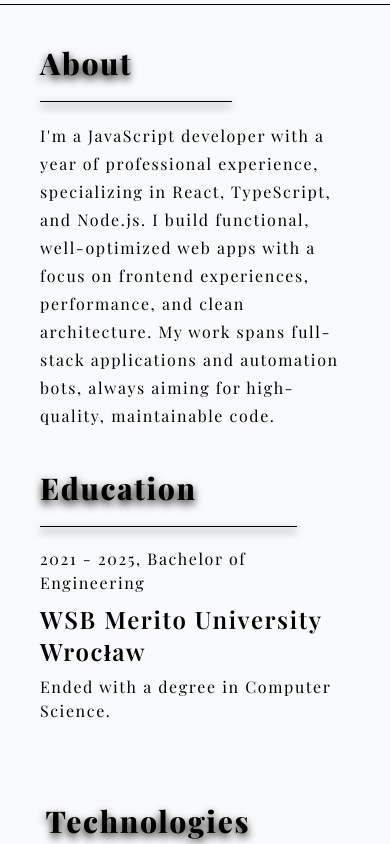
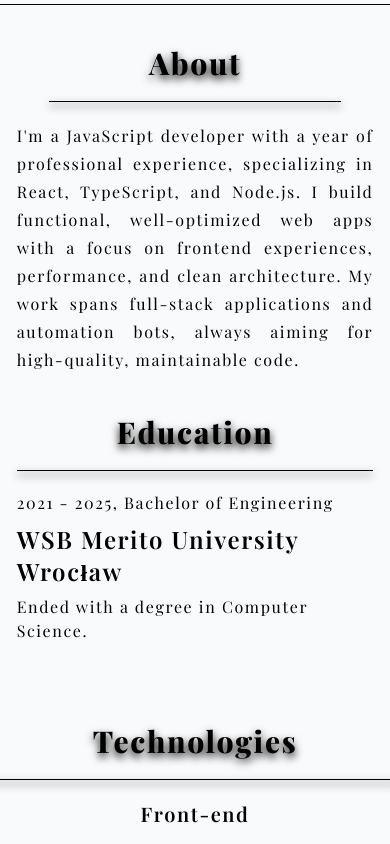
Before and after one commit to JacekGaw/Portfolio-Website, a React (Vite) app: page / in a window 390 px wide. Shown: the part 840-1684 px from the top of the page. Built offline with nearby package versions, Linux system fonts and the light colour scheme; a web font is replaced by a local one.

Commit message:
Improved responsive design

```diff
--- a/src/sections/About/About.tsx
+++ b/src/sections/About/About.tsx
@@ -17,9 +17,10 @@ const About: React.FC = () => {
           viewport={{ once: true, amount: 0.5 }}
           className="flex-1 flex flex-col gap-10 lg:gap-20"
         >
-          <div className="flex flex-col justify-center items-start gap-5">
-            <Header>About</Header>
-            <p className="leading-7">
+          <div className="flex flex-col justify-center items-center lg:items-start gap-5">
+            <Header orientation="center" className="lg:hidden">About</Header>
+            <Header orientation="left" className="lg:flex hidden">About</Header>
+            <p className="leading-7 text-justify">
               I'm a JavaScript developer with a year of professional experience,
               specializing in React, TypeScript, and Node.js. I build
               functional, well-optimized web apps with a focus on frontend
@@ -28,8 +29,9 @@ const About: React.FC = () => {
               high-quality, maintainable code.
             </p>
           </div>
-          <div className="flex flex-col justify-center items-start gap-5">
-            <Header>Education</Header>
+          <div className="flex flex-col justify-center items-center lg:items-start gap-5">
+          <Header orientation="center" className="lg:hidden">Education</Header>
+          <Header orientation="left" className="lg:flex hidden">Education</Header>
             <div className="flex flex-col gap-2">
               <p>2021 - 2025, Bachelor of Engineering</p>
               <h3 className="font-[600] text-2xl">
@@ -43,12 +45,12 @@ const About: React.FC = () => {
           initial={{ opacity: 0, x: 100 }}
           whileInView={{ opacity: 1, x: 0 }}
           viewport={{ once: true, amount: 0.5 }}
-          className="flex-1 flex flex-col items-end gap-5"
+          className="flex-1 flex flex-col items-center lg:items-end gap-5"
         >
           <Header className="hidden lg:block" orientation="right">
             Technologies
           </Header>
-          <Header className="lg:hidden p-0" orientation="left">
+          <Header className="lg:hidden p-0" orientation="center">
             Technologies
           </Header>
 
--- a/src/sections/Contact/Contact.tsx
+++ b/src/sections/Contact/Contact.tsx
@@ -43,16 +43,17 @@ const Contact: React.FC = () => {
         id="contact"
         className="flex border-t dark:border-gray-500 p-10 w-full h-full min-h-screen justify-center items-center "
       >
-        <div className="w-full max-w-screen-xl flex flex-col lg:flex-row gap-20 md:gap-20 justify-center items-center md:justify-between md:items-start">
+        <div className="w-full max-w-screen-xl flex flex-col md:flex-row gap-20 md:gap-20 justify-center items-center md:justify-between md:items-start">
           <motion.div
           initial={{opacity: 0, x: -100}}
           whileInView={{opacity: 1, x: 0} }
           viewport={{ once: true, amount: 0.7 }}
           className="flex-1 flex flex-col gap-10 lg:gap-20">
-            <div className="flex flex-col justify-center items-start gap-5">
-              <Header>Contact</Header>
+            <div className="flex flex-col justify-center items-center md:items-start gap-5">
+              <Header className="hidden md:flex">Contact</Header>
+              <Header orientation="center" className=" md:hidden">Contact</Header>
               <p>Hit me up if you have some questions or just want to chat!</p>
-              <div className="flex flex-col gap-2 py-10 text-xl tracking-widest">
+              <div className="flex flex-col gap-2 py-10 text-xl items-center md:items-start tracking-widest">
                 <h3 className="text-3xl font-[600]">Jacek Gawlyta</h3>
                 <p>Wrocław, Poland</p>
                 <p>jac.gawlyta@gmail.com</p>
@@ -72,7 +73,7 @@ const Contact: React.FC = () => {
               <Header orientation="right" className="hidden md:block">
                 Use This Form
               </Header>
-              <Header orientation="left" className="md:hidden">
+              <Header orientation="center" className="md:hidden">
                 Use This Form
               </Header>
               <form
```
